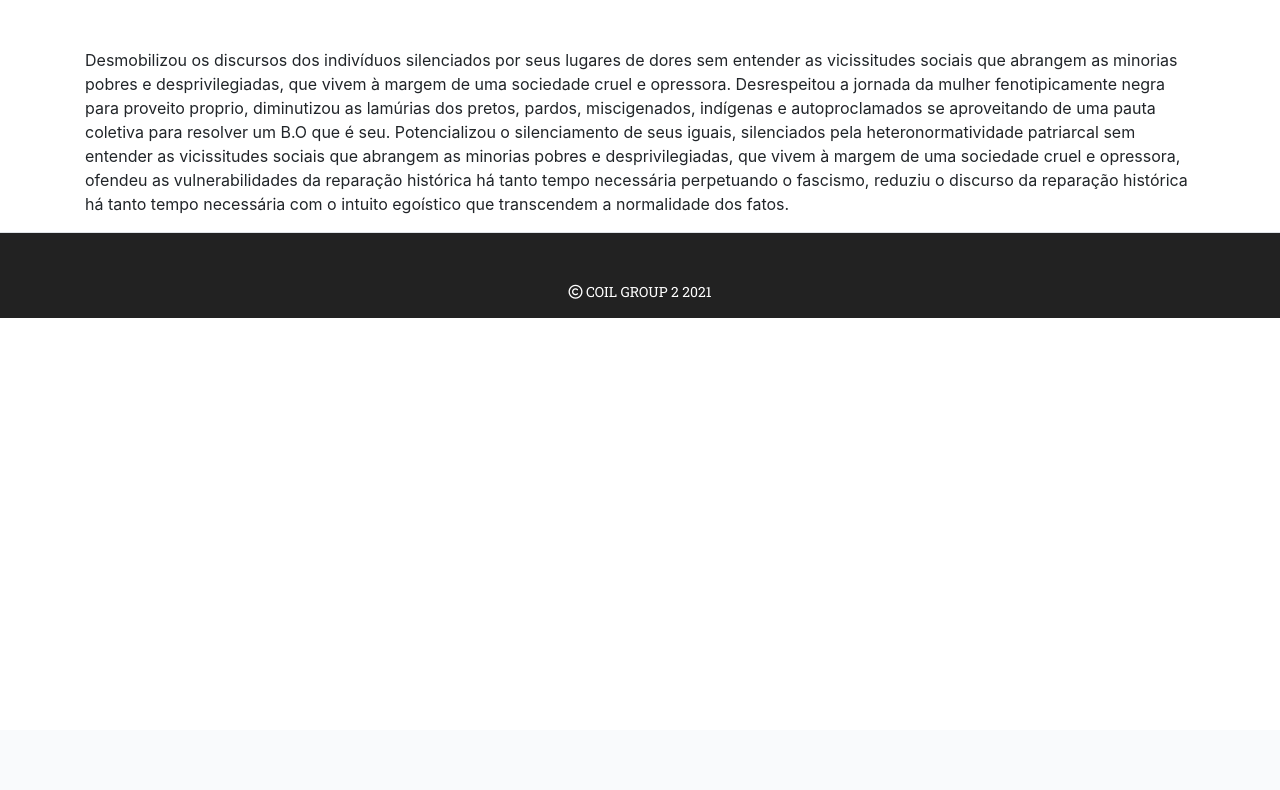
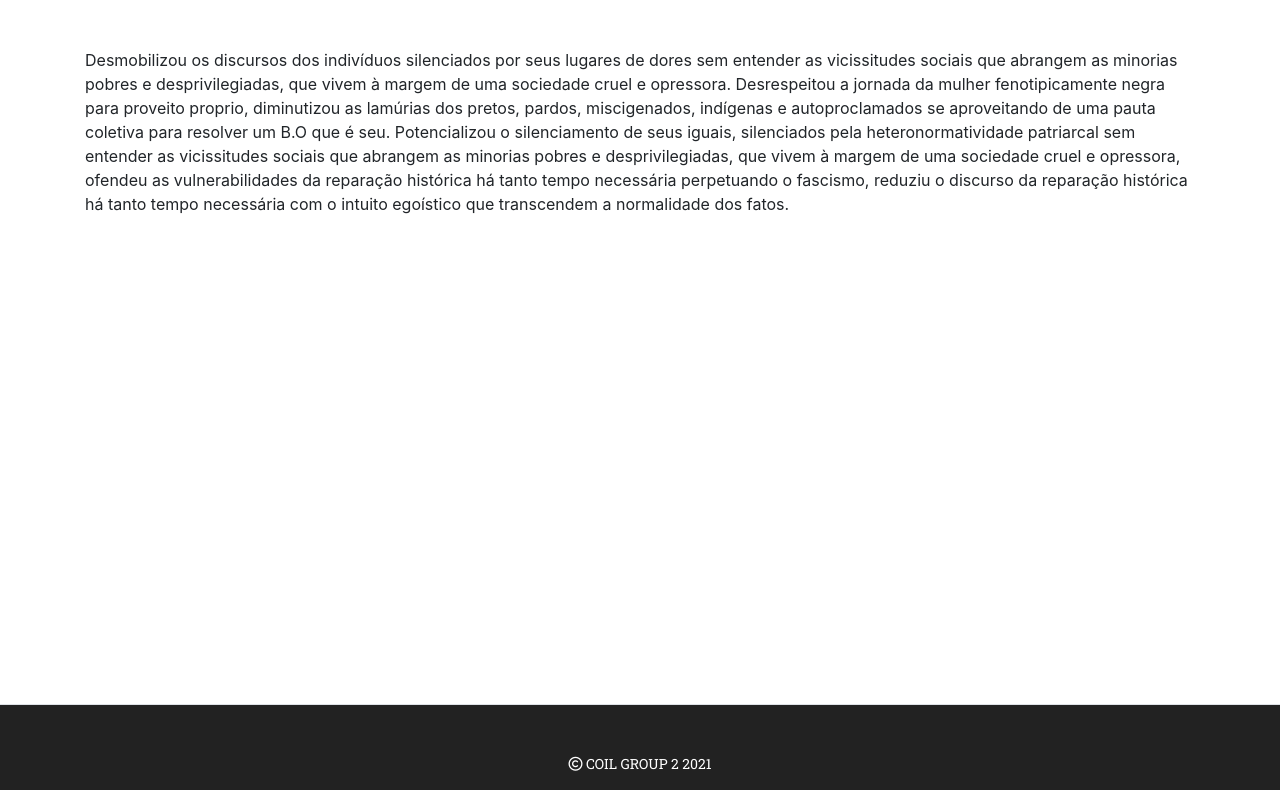
Before and after one commit to lomartins/covid-response, a Flask app: page / in a window 1280 px wide. Shown: the part 70-860 px from the top of the page. Before the commit the page ends 388 px from the top, so only its background shows below. Run offline with Flask 2, Linux system fonts and the light colour scheme; some libraries are stand-ins or nearby versions; some web fonts are replaced.

Commit message:
Fix footer to always be at the bot

```diff
--- a/static/style.css
+++ b/static/style.css
@@ -6,6 +6,10 @@
 .navbar-brand {
     font-weight: 500;
     font-size: 29px;
+}
+
+#main-container {
+    min-height: 82vh;
 }
 
 footer {
--- a/templates/template.html
+++ b/templates/template.html
@@ -32,7 +32,7 @@
     </div>
 </nav>
 
-<div class="container">
+<div class="container" id="main-container">
     {% block content %}
     {% endblock %}
 </div>
```
